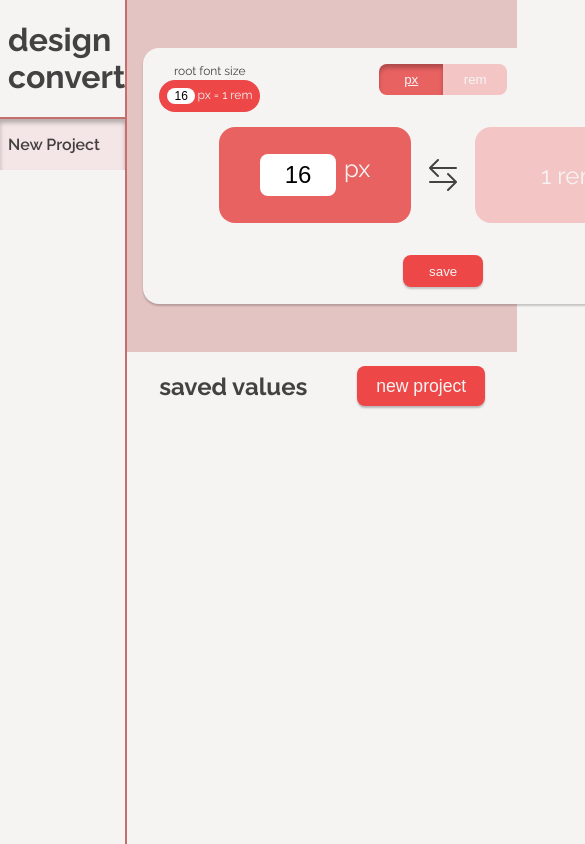
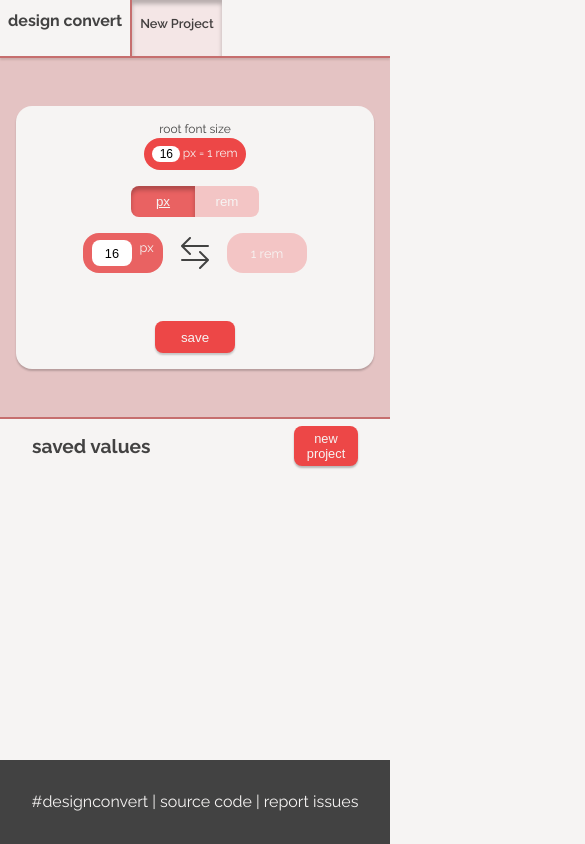
Before and after one commit to hunterxa/design-convert, a React (Vite) app: page / in a window 390 px wide. Shown: the top 844 px of the page, 585 px wide, since content can reach past the window. Built offline with nearby package versions, Linux system fonts and the light colour scheme.

Commit message:
Finishing touches for first release
Cleaned up some styling and added ability to copy saved conversions. Ready for first release

```diff
--- a/index.html
+++ b/index.html
@@ -7,10 +7,13 @@
     <link rel="preconnect" href="https://fonts.googleapis.com">
     <link rel="preconnect" href="https://fonts.gstatic.com" crossorigin>
     <link href="https://fonts.googleapis.com/css2?family=Raleway:wght@300;400;500;600;700&display=swap" rel="stylesheet">
-    <title>Vite + React + TS</title>
+    <title>design convert</title>
   </head>
   <body>
     <div id="root"></div>
+    <footer>
+      #designconvert&#160;|&#160;<a class="footer-link" href="https://github.com/hunterxa/design-convert">source code</a>&#160;|&#160;<a class="footer-link">report issues</a>
+    </footer>
     <script type="module" src="/src/main.tsx"></script>
   </body>
 </html>
--- a/src/App.css
+++ b/src/App.css
@@ -1,7 +1,7 @@
 .app {
   background-color: #F6F4F3;
   display: flex;
-  min-height: 100vh;
+  height: 100%;
 }
 
 .content {
@@ -11,6 +11,7 @@
 .settings-container {
   background-color: #D4939380;
   padding: 3rem 1rem;
+  border-bottom: 0.125rem solid #C66E6E;
 }
 
 .saved-container {
@@ -29,6 +30,7 @@
 
 .project-buttons {
   display: flex;
+  align-items: center;
   gap: 1rem;
 }
 
@@ -69,3 +71,53 @@
   grid-template-columns: repeat(auto-fit, minmax(16rem, 1fr));
   grid-gap: 1rem;
 }
+
+footer {
+  background-color: #424242;
+  width: 100%;
+  height: 10vh;
+  min-height: 4rem;
+}
+
+@media (max-width: 700px) {
+  .app {
+    flex-direction: column;
+  }
+
+  .saved-container-title {
+    font-size: 1.2rem;
+  }
+
+  .project-buttons {
+    gap: 0.5rem;
+  }
+
+  .project-button {
+    height: 2.5rem;
+    width: 4rem;
+    font-size: 0.8rem;
+  }
+
+  .delete-options-confirm {
+    height: 2rem;
+    width: 3.4rem;
+  }
+
+  .delete-options-cancel {
+    font-size: 0.8rem;
+    height: 2rem;
+    width: 3.4rem;
+    margin-left: 0.5rem;
+  }
+
+  .saved-container-grid {
+    margin-top: 1rem;
+    display: flex;
+    flex-direction: column;
+    align-items: center;
+  }
+}
+
+@media (max-width: 450px) {
+
+}
--- a/src/App.tsx
+++ b/src/App.tsx
@@ -1,6 +1,5 @@
 import { useState, useEffect } from 'react'
 import { useAutoAnimate } from '@formkit/auto-animate/react'
-import { RiDeleteBin4Line } from 'react-icons/ri'
 import Sidebar from './components/Sidebar'
 import SettingsCard from './components/SettingsCard'
 import SavedConversion from './components/SavedConversion'
@@ -108,7 +107,7 @@ function App() {
     return (
       <div className="delete-options">
         <button className="delete-options-confirm project-button" onClick={() => deleteProject(selectedProjectId)}>
-          <RiDeleteBin4Line color="#F6F4F3" size="1.1rem" />  confirm
+          confirm
         </button>
         <button className="delete-options-cancel" onClick={() => setShowDeleteOptions(false)}>cancel</button>
       </div>
--- a/src/components.css
+++ b/src/components.css
@@ -88,6 +88,7 @@
   width: 12rem;
   height: 6rem;
   border-radius: 1rem;
+  font-size: 1.5rem;
 }
 
 .settings-card-bottom-row {
@@ -196,6 +197,7 @@
 .sidebar {
   width: 11rem;
   border-right: 0.125rem solid #C66E6E;
+  border-bottom: 0.125rem solid #C66E6E;
 }
 
 .sidebar-title {
@@ -219,3 +221,103 @@
   margin: 0 0 0 0.5rem;
   font-weight: 600;
 }
+
+/*** Media Queries ***/
+@media (max-width: 700px) {
+  .settings-card {
+    min-width: 380px;
+    max-width: 500px;
+    height: 13rem;
+  }
+
+  .settings-card-info {
+    width: 8rem;
+    height: 4rem;
+    font-size: 1.1rem;
+  }
+
+  .value-input {
+    width: 3.5rem;
+    height: 2rem;
+    font-size: 1.1rem;
+  }
+
+  .selected-card-unit {
+    font-size: 1.1rem;
+  }
+
+  .sidebar {
+    display: flex;
+    border-right: none;
+    width: 100%;
+    box-shadow: 0 0.125rem 0.125rem 0 rgba(0, 0, 0, 0.2);
+    overflow: scroll;
+  }
+
+  .sidebar-title {
+    font-size: 1.5rem;
+    margin-right: 0.5rem;
+  }
+
+  .sidebar-tab {
+    border-top: none;
+    border-left: 0.125rem solid #C66E6E;
+  }
+
+  .sidebar-tab-title {
+    margin-right: 0.5rem;
+  }
+}
+
+@media (max-width: 450px) {
+  .sidebar {
+    height: 3.5rem;
+  }
+  .sidebar-title {
+    font-size: 1rem;
+  }
+
+  .sidebar-tab-title {
+    font-size: 0.8rem;
+  }
+
+  .settings-card {
+    min-width: 300px;
+    max-width: 400px;
+    display: flex;
+    flex-direction: column;
+    align-items: center;
+    gap: 1rem;
+    height: 100%;
+    padding-bottom: 1rem;
+  }
+
+  .settings-card-base-unit {
+    position: static;
+  }
+
+  .settings-card-info-display {
+    margin-top: 0;
+  }
+
+  .settings-card-info {
+    font-size: 0.8rem;
+    height: 2.5rem;
+    width: 5rem;
+  }
+
+  .value-input {
+    font-size: 0.8rem;
+    width: 2.2rem;
+    height: 1.5rem;
+  }
+
+  .selected-card-unit {
+    font-size: 0.8rem;
+  }
+
+  .settings-card-save-button {
+    margin-top: 0;
+  }
+
+}
--- a/src/components/SavedConversion.tsx
+++ b/src/components/SavedConversion.tsx
@@ -33,7 +33,9 @@ export default function SavedConversion({pxValue, remValue, deleteConversion, in
       </div>
       <button
         className="saved-conversion-button saved-conversion-copy"
-        onClick={() => console.log('copy')}
+        onClick={() =>
+          navigator.clipboard.writeText(selectedUnit === UNIT.PX ? `${pxValue.toString()}px` : `${remValue.toString()}rem`)
+        }
       >
         <TbClipboardText size="1.2rem" color="#F6F4F3" />
       </button>
--- a/src/index.css
+++ b/src/index.css
@@ -3,4 +3,30 @@ body {
   background-color: #F6F4F3;
   width: 100%;
   margin: 0;
+
+  min-height: 100vh;
+  display: flex;
+  flex-direction: column;
 }
+
+#root {
+  height: 100%;
+}
+
+footer {
+  margin-top: auto;
+  background-color: #424242;
+  color: #F6F4F3;
+  display: flex;
+  justify-content: center;
+  align-items: center;
+}
+
+.footer-link {
+  color: #F6F4F3;
+  text-decoration: none;
+}
+
+.footer-link:hover {
+  text-decoration: underline;
+}
--- a/src/utils/dynamicStyles.ts
+++ b/src/utils/dynamicStyles.ts
@@ -15,7 +15,6 @@ export const selectedCardStyle = {
 export const unselectedCardStyle = {
   backgroundColor: '#EA52524A',
   color: '#F6F4F3',
-  fontSize: '1.5rem'
 }
 
 export const selectedTabStyle = {
```
